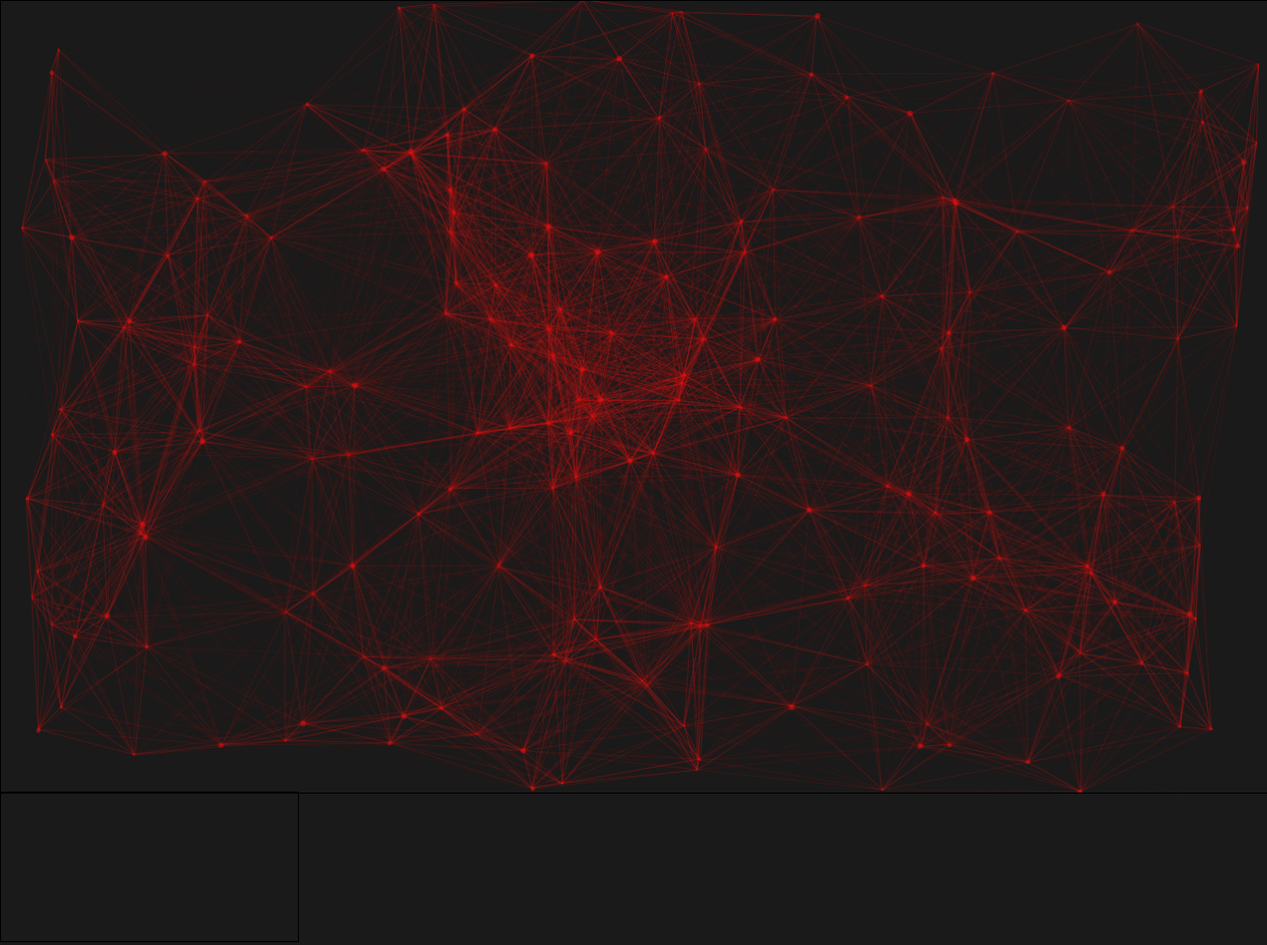
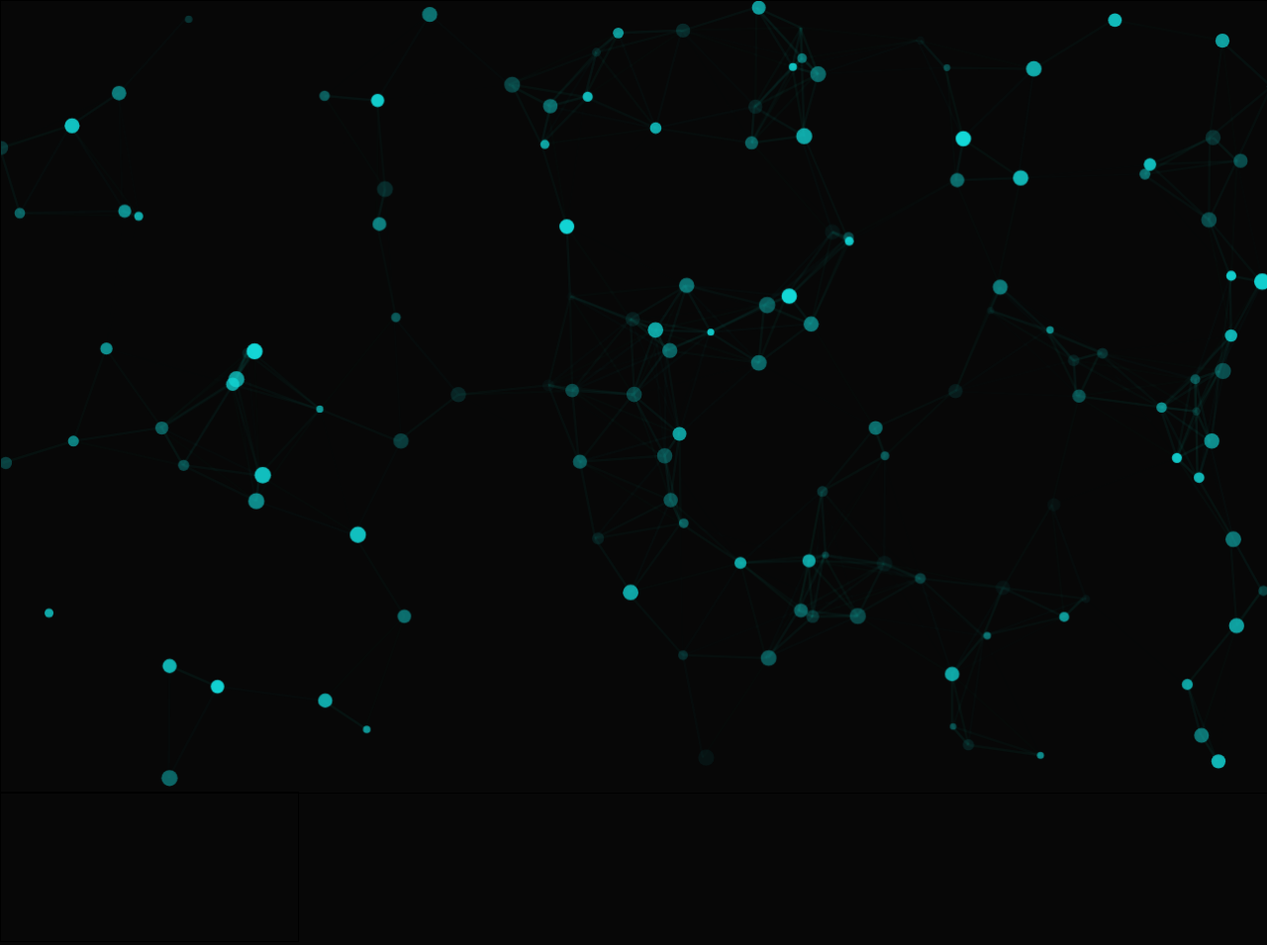
Before and after one commit to sid-1998/spdev7.github.io, a plain HTML site: page index.html in a window 1280 px wide. Shown: the whole page at 99% size. Drawn offline with nearby package versions, Linux system fonts and the light colour scheme; animation ran at ten frames a second.

Commit message:
Changing particle.js

```diff
--- a/css/style.css
+++ b/css/style.css
@@ -1,7 +1,7 @@
 body{
   margin:0;
   padding:0;
-  background: #1a1a1a;
+  background: #070707;
   height: 100vh;
   border-radius:50%;
 }
--- a/particles.json
+++ b/particles.json
@@ -1,20 +1,20 @@
 {
   "particles": {
     "number": {
-      "value": 161,
+      "value": 135,
       "density": {
-        "enable": true,
-        "value_area": 800
+        "enable": false,
+        "value_area": 1602.3971861905397
       }
     },
     "color": {
-      "value": "#ed1010"
+      "value": "#13d9d9"
     },
     "shape": {
       "type": "circle",
       "stroke": {
         "width": 0,
-        "color": "#e11616"
+        "color": "#ffffff"
       },
       "polygon": {
         "nb_sides": 4
@@ -26,8 +26,8 @@
       }
     },
     "opacity": {
-      "value": 0.5,
-      "random": false,
+      "value": 1,
+      "random": true,
       "anim": {
         "enable": false,
         "speed": 1,
@@ -36,33 +36,33 @@
       }
     },
     "size": {
-      "value": 3,
+      "value": 8.011985930952697,
       "random": true,
       "anim": {
-        "enable": false,
-        "speed": 40,
-        "size_min": 0.1,
-        "sync": false
+        "enable": true,
+        "speed": 17.041996348143652,
+        "size_min": 1.6230472712517763,
+        "sync": true
       }
     },
     "line_linked": {
       "enable": true,
-      "distance": 300,
-      "color": "#e11616",
-      "opacity": 0.4,
-      "width": 1
+      "distance": 144.21574675714857,
+      "color": "#0ed9c1",
+      "opacity": 0.09614383117143238,
+      "width": 2.563835497904863
     },
     "move": {
       "enable": true,
-      "speed": 6,
-      "direction": "none",
-      "random": false,
-      "straight": false,
+      "speed": 8.011985930952699,
+      "direction": "right",
+      "random": true,
+      "straight": true,
       "out_mode": "out",
       "bounce": false,
       "attract": {
-        "enable": false,
-        "rotateX": 600,
+        "enable": true,
+        "rotateX": 961.4383117143238,
         "rotateY": 1200
       }
     }
@@ -71,31 +71,31 @@
     "detect_on": "canvas",
     "events": {
       "onhover": {
-        "enable": false,
+        "enable": true,
         "mode": "grab"
       },
       "onclick": {
         "enable": true,
-        "mode": "push"
+        "mode": "repulse"
       },
       "resize": true
     },
     "modes": {
       "grab": {
-        "distance": 400,
+        "distance": 194.76567255021314,
         "line_linked": {
           "opacity": 1
         }
       },
       "bubble": {
-        "distance": 413.877054169203,
-        "size": 32.460945425035526,
+        "distance": 400,
+        "size": 40,
         "duration": 2,
         "opacity": 8,
         "speed": 3
       },
       "repulse": {
-        "distance": 200,
+        "distance": 121.72854534388325,
         "duration": 0.4
       },
       "push": {
```
